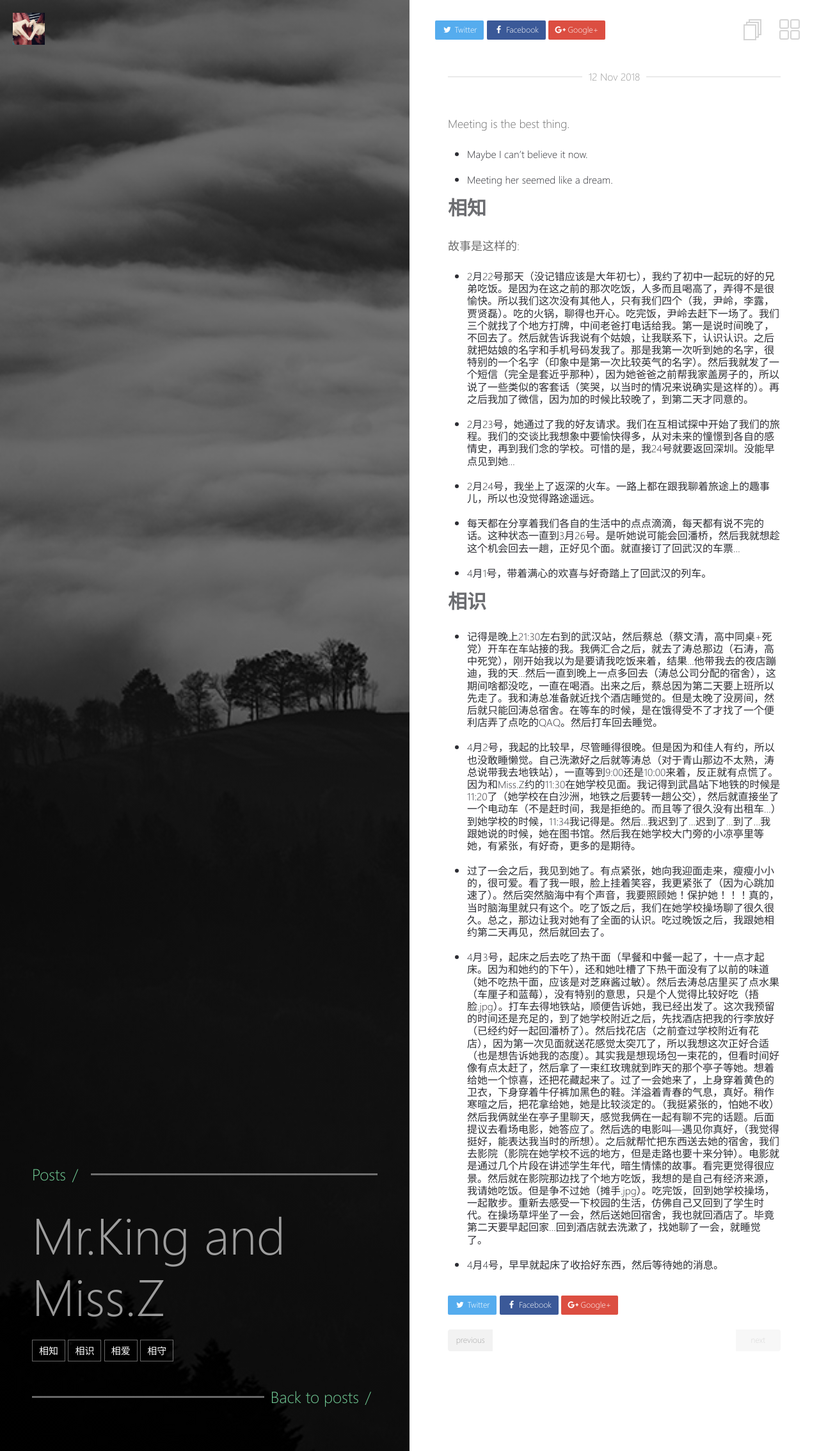
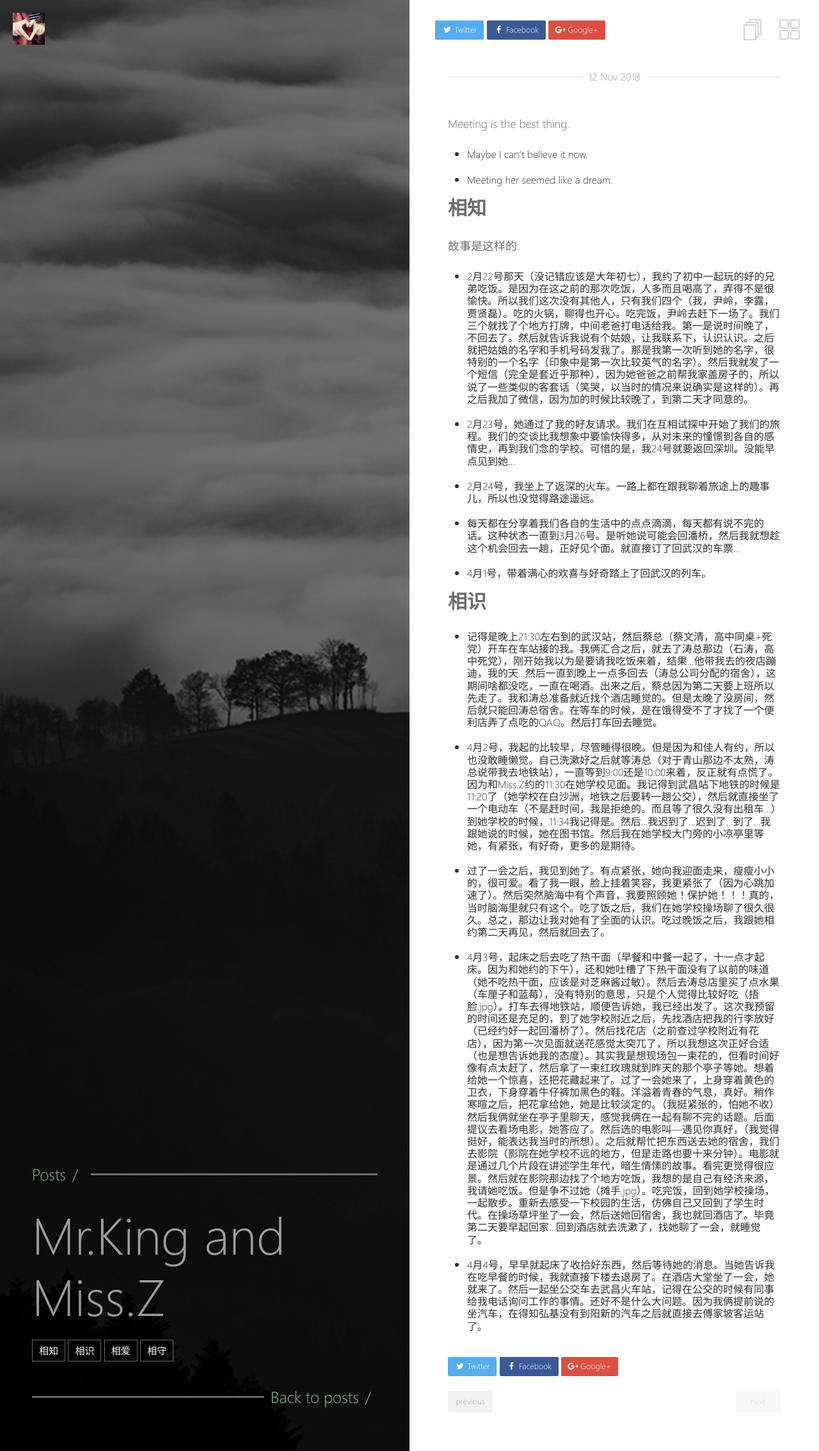
Before and after one commit to daoyking/daoyking.github.io, a Jekyll site: the page built from _posts/2018-11-12-Story.md, in a window 1280 px wide. Shown: the whole page at 64% size. Built offline with Jekyll 4.4.1, drawn with Linux system fonts in a browser that asks for light colours.

Commit message:
update change

```diff
--- a/_posts/2018-11-12-Story.md
+++ b/_posts/2018-11-12-Story.md
@@ -33,4 +33,4 @@ Meeting is the best thing.
 * 4月2号，我起的比较早，尽管睡得很晚。但是因为和佳人有约，所以也没敢睡懒觉。自己洗漱好之后就等涛总（对于青山那边不太熟，涛总说带我去地铁站），一直等到9:00还是10:00来着，反正就有点慌了。因为和Miss.Z约的11:30在她学校见面。我记得到武昌站下地铁的时候是11:20了（她学校在白沙洲，地铁之后要转一趟公交），然后就直接坐了一个电动车（不是赶时间，我是拒绝的。而且等了很久没有出租车...）到她学校的时候，11:34我记得是。然后...我迟到了...迟到了...到了...我跟她说的时候，她在图书馆。然后我在她学校大门旁的小凉亭里等她，有紧张，有好奇，更多的是期待。
 * 过了一会之后，我见到她了。有点紧张，她向我迎面走来，瘦瘦小小的，很可爱。看了我一眼，脸上挂着笑容，我更紧张了（因为心跳加速了）。然后突然脑海中有个声音，我要照顾她！保护她！！！真的，当时脑海里就只有这个。吃了饭之后，我们在她学校操场聊了很久很久。总之，那边让我对她有了全面的认识。吃过晚饭之后，我跟她相约第二天再见，然后就回去了。
 * 4月3号，起床之后去吃了热干面（早餐和中餐一起了，十一点才起床。因为和她约的下午），还和她吐槽了下热干面没有了以前的味道（她不吃热干面，应该是对芝麻酱过敏）。然后去涛总店里买了点水果（车厘子和蓝莓），没有特别的意思，只是个人觉得比较好吃（捂脸.jpg）。打车去得地铁站，顺便告诉她，我已经出发了。这次我预留的时间还是充足的，到了她学校附近之后，先找酒店把我的行李放好（已经约好一起回潘桥了）。然后找花店（之前查过学校附近有花店），因为第一次见面就送花感觉太突兀了，所以我想这次正好合适（也是想告诉她我的态度）。其实我是想现场包一束花的，但看时间好像有点太赶了，然后拿了一束红玫瑰就到昨天的那个亭子等她。想着给她一个惊喜，还把花藏起来了。过了一会她来了，上身穿着黄色的卫衣，下身穿着牛仔裤加黑色的鞋。洋溢着青春的气息，真好。稍作寒暄之后，把花拿给她，她是比较淡定的。（我挺紧张的，怕她不收）然后我俩就坐在亭子里聊天，感觉我俩在一起有聊不完的话题。后面提议去看场电影，她答应了。然后选的电影叫---遇见你真好，（我觉得挺好，能表达我当时的所想）。之后就帮忙把东西送去她的宿舍，我们去影院（影院在她学校不远的地方，但是走路也要十来分钟）。电影就是通过几个片段在讲述学生年代，暗生情愫的故事。看完更觉得很应景。然后就在影院那边找了个地方吃饭，我想的是自己有经济来源，我请她吃饭。但是争不过她（摊手.jpg）。吃完饭，回到她学校操场，一起散步。重新去感受一下校园的生活，仿佛自己又回到了学生时代。在操场草坪坐了一会，然后送她回宿舍，我也就回酒店了。毕竟第二天要早起回家...回到酒店就去洗漱了，找她聊了一会，就睡觉了。
-* 4月4号，早早就起床了收拾好东西，然后等待她的消息。
+* 4月4号，早早就起床了收拾好东西，然后等待她的消息。当她告诉我在吃早餐的时候，我就直接下楼去退房了。在酒店大堂坐了一会，她就来了。然后一起坐公交车去武昌火车站，记得在公交的时候有同事给我电话询问工作的事情。还好不是什么大问题。因为我俩提前说的坐汽车，在得知弘基没有到阳新的汽车之后就直接去傅家坡客运站了。
```
